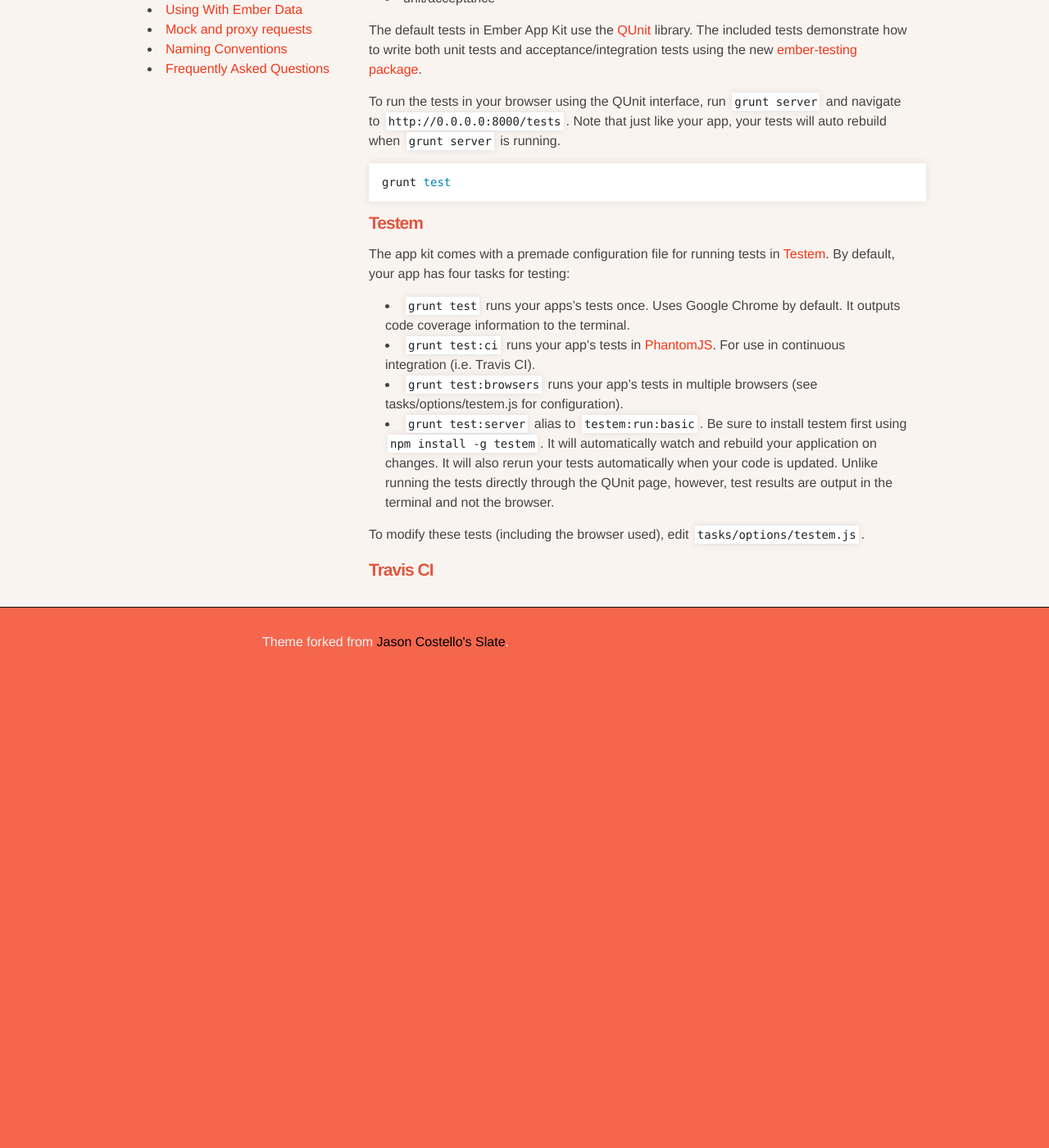
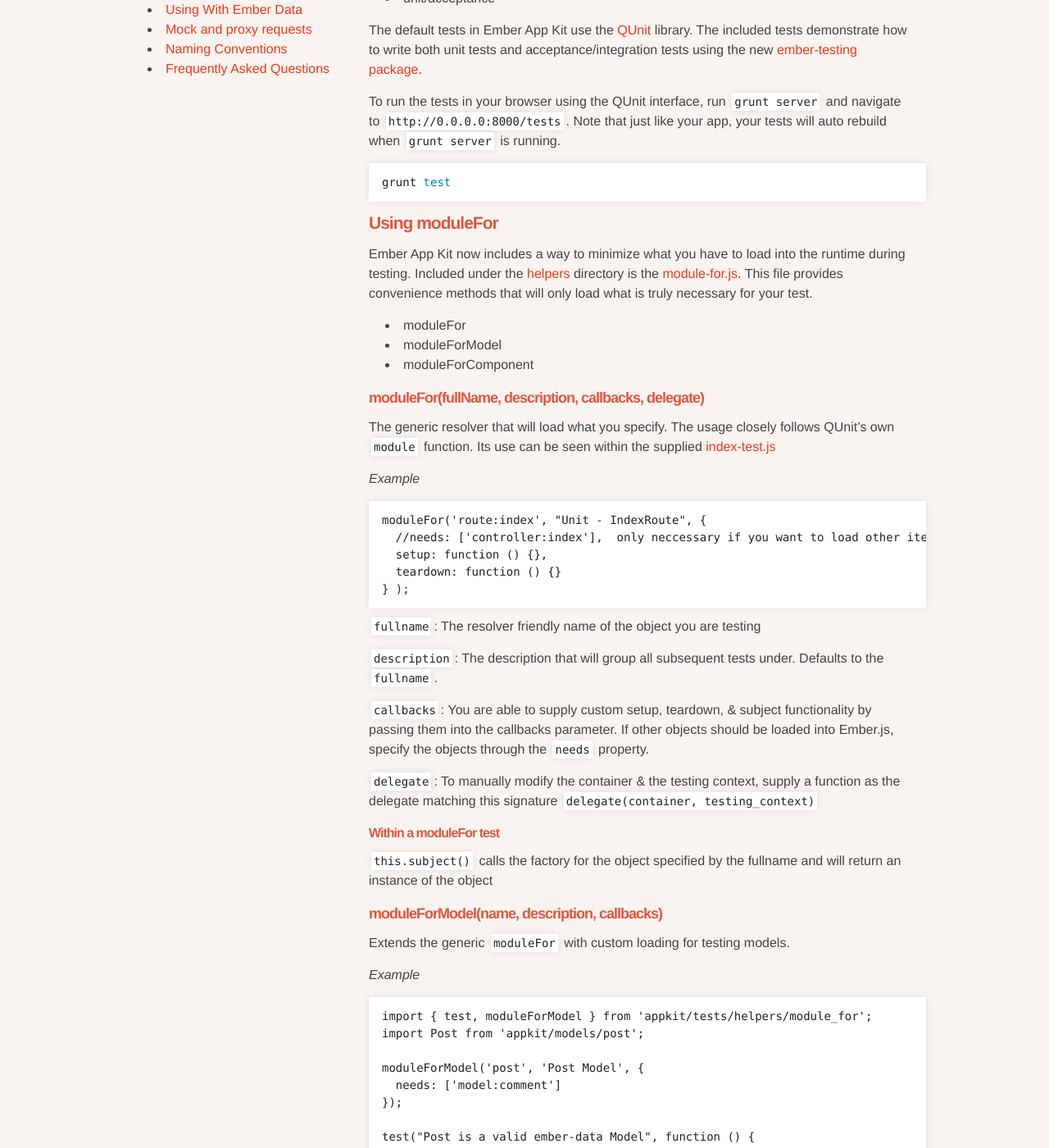
Before and after one commit to stefanpenner/ember-app-kit, a Jekyll site: the page built from guides/testing.md, in a window 1280 px wide and 1400 px high, scrolled down 416 px. Shown: the whole window at 82% size. Built offline with Jekyll 4.4.1, drawn with Linux system fonts in a browser that asks for light colours; before the commit the page ends 1246 px from its top, so only the background shows below that; some of the changed text lies outside the part shown.

Commit message:
Updated testing documentation for new moduleFor syntax

````diff
--- a/guides/testing.md
+++ b/guides/testing.md
@@ -22,6 +22,116 @@
 grunt test
 {% endhighlight %}
 
+#### Using moduleFor
+
+Ember App Kit now includes a way to minimize what you have to load into the runtime during testing.  Included under the [helpers](https://github.com/stefanpenner/ember-app-kit/tree/master/tests/helpers) directory is the [module-for.js](https://github.com/stefanpenner/ember-app-kit/blob/master/tests/helpers/module-for.js).  This file provides convenience methods that will only load what is truly necessary for your test.
+
+* moduleFor
+* moduleForModel
+* moduleForComponent
+
+##### moduleFor(fullName, description, callbacks, delegate)
+
+The generic resolver that will load what you specify.  The usage closely follows QUnit's own `module` function. Its use can be seen within the supplied [index-test.js](https://github.com/stefanpenner/ember-app-kit/blob/master/tests/unit/routes/index-test.js)
+
+*Example*
+
+```JavaScript
+moduleFor('route:index', "Unit - IndexRoute", {
+  //needs: ['controller:index'],  only neccessary if you want to load other items into the runtime
+  setup: function () {},
+  teardown: function () {}
+} );
+```
+
+`fullname`: The resolver friendly name of the object you are testing
+
+`description`: The description that will group all subsequent tests under. Defaults to the `fullname`.
+
+`callbacks`: You are able to supply custom setup, teardown, & subject functionality by passing them into the callbacks parameter.  If other objects should be loaded into Ember.js, specify the objects through the `needs` property.
+
+`delegate`: To manually modify the container & the testing context, supply a function as the delegate matching this signature `delegate(container, testing_context)`
+
+
+###### Within a moduleFor test
+
+`this.subject()` calls the factory for the object specified by the fullname and will return an instance of the object
+
+##### moduleForModel(name, description, callbacks)
+
+Extends the generic `moduleFor` with custom loading for testing models.
+
+*Example*
+
+```JavaScript
+import { test, moduleForModel } from 'appkit/tests/helpers/module_for';
+import Post from 'appkit/models/post';
+
+moduleForModel('post', 'Post Model', {
+  needs: ['model:comment']
+});
+
+test("Post is a valid ember-data Model", function () {
+  var post = this.subject({title: 'A title for a post', user: 'bob'});
+  ok(post);
+  ok(post instanceof DS.Model);
+  ok(post instanceof Post);
+});
+```
+
+`name`: The name of the model you are testing.  It is necessary to only supply the name, not the resolver path to the object.   `model:post` => `post`
+
+`description`: The description that will group all subsequent tests under. Defaults to the `name`.
+
+`callbacks`: You are able to supply custom setup, teardown, & subject functionality by passing them into the callbacks parameter.  If other objects should be loaded into Ember.js, specify the objects through the `needs` property.  __Note:__ If the model you are testing has relationships to any other model, those must be specified through the `needs` property.
+
+###### Within a moduleForModel test
+
+`this.store()` retrieves the `DS.Store`
+
+`this.subject()` calls the factory for the `DS.Model` specified by the fullname and will return an instance of the object
+
+##### moduleForComponent(name, description, callbacks)
+
+Extends the generic `moduleFor` with custom loading for testing components.
+
+*Example*
+
+```JavaScript
+import { test , moduleForComponent } from 'appkit/tests/helpers/module_for';
+
+moduleForComponent('pretty-color');
+
+test("changing colors", function(){
+  var component = this.subject();
+
+  Ember.run(function(){
+    component.set('name','red');
+  });
+
+  // first call to $() renders the component.
+  equal(this.$().attr('style'), 'color: red;');
+
+  Ember.run(function(){
+    component.set('name', 'green');
+  });
+
+  equal(this.$().attr('style'), 'color: green;');
+});
+```
+
+`name`: The name of the component you are testing.  It is necessary to only supply the name, not the resolver path to the object.   `component:pretty-color` => `pretty-color`
+
+`description`: The description that will group all subsequent tests under. Defaults to the `name`.
+
+`callbacks`: You are able to supply custom setup, teardown, & subject functionality by passing them into the callbacks parameter.  If other objects should be loaded into Ember.js, specify the objects through the `needs` property.
+
+###### Within a moduleForComponent test
+
+`this.subject()` calls the factory for the `Ember.Component` specified by the fullname and will return an instance of the object
+
+The first call `this.$()` will render out the component.  So if you want to test styling, you must access the component via jQuery.
+
 #### Testem
 
 The app kit comes with a premade configuration file for running tests in
````
